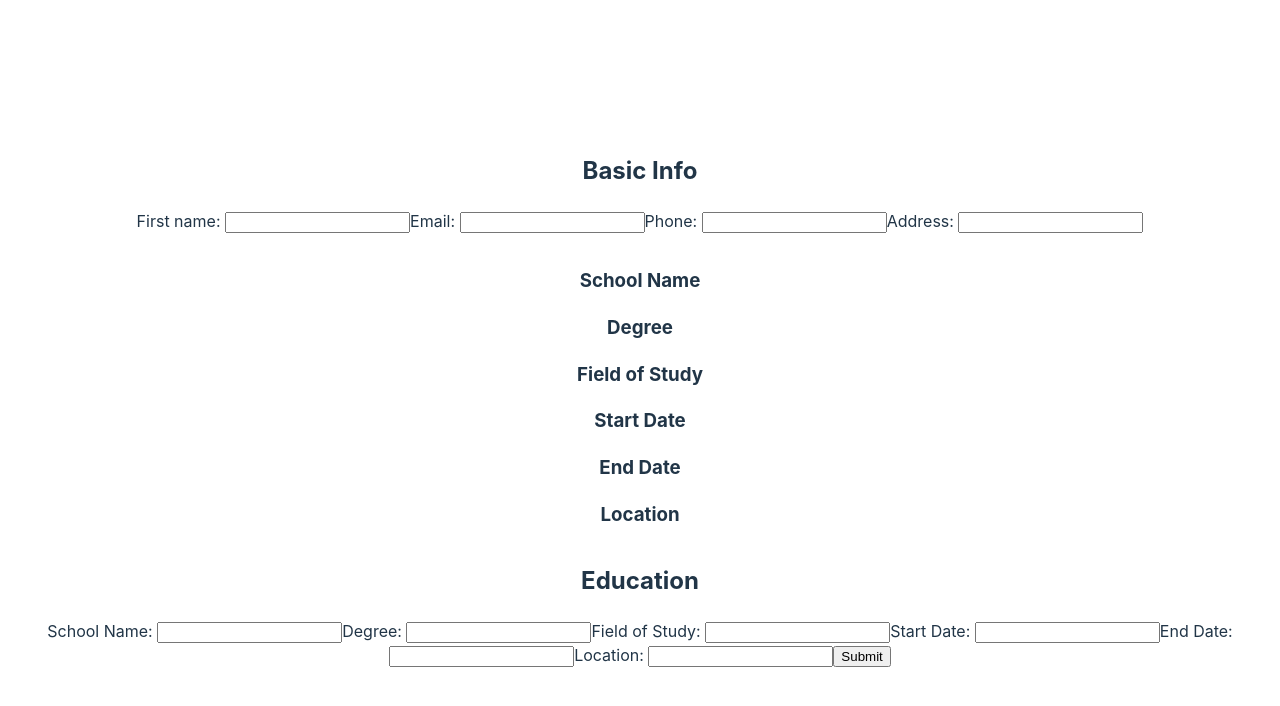
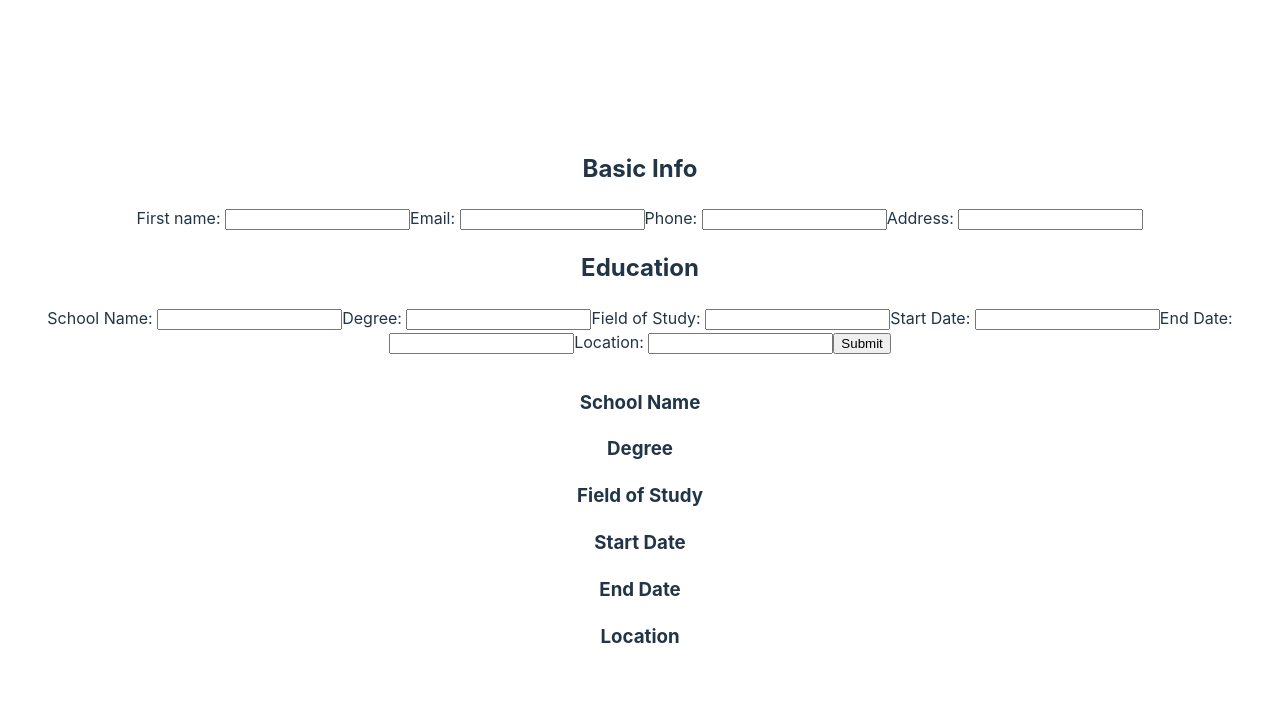
Before and after one commit to CraigMarc/cvBuilder, a React app: page / in a window 1280 px wide. Shown: the top 706 px of the page. Built offline with nearby package versions, Linux system fonts and the light colour scheme; the HTML template or start-up script is replaced by a standard one.

Commit message:
changed data structure

```diff
--- a/src/App.jsx
+++ b/src/App.jsx
@@ -17,18 +17,24 @@ function App() {
 
   const [edData, setEdData] = useState(
     {
-      schoolData:{
+      basicData: {
+        name: '',
+        email: '',
+        phone: '',
+        address: '',
+      },
+      schoolData: {
         schoolName: '',
         degree: '',
         fos: '',
         startDate: '',
         endDate: '',
         location: '',
-      }
+      },
     })
 
   //event handlers
-
+/*
   function handleNameChange(e) {
     setName(e.target.value);
   }
@@ -44,7 +50,7 @@ function App() {
   function handleAddressChange(e) {
     setAddress(e.target.value);
   }
-
+*/
   const handleSchoolSubmit = (event) => {
     event.preventDefault();
 
@@ -60,7 +66,7 @@ function App() {
   const handleSchoolChange = (event) => {
     const name = event.target.name;
     const value = event.target.value;
-    setEdData(values => ({...values, [name]: value}))
+    setEdData(values => ({ ...values, [name]: value }))
   }
 
 
@@ -70,30 +76,20 @@ function App() {
     <div>
 
       <BasicInfo
-        name={name}
-        email={email}
-        phone={phone}
-        address={address}
-        handleNameChange={handleNameChange}
-        handleEmailChange={handleEmailChange}
-        handlePhoneChange={handlePhoneChange}
-        handleAddressChange={handleAddressChange}
-      />
+        basicData={edData}
+        handleSchoolChange={handleSchoolChange}
 
-      <Resume
-        name={name}
-        email={email}
-        phone={phone}
-        address={address}
-        schoolData={edData}
       />
 
       <Education
         schoolData={edData}
         handleSchoolChange={handleSchoolChange}
         handleSchoolSubmit={handleSchoolSubmit}
+      />
 
+      <Resume
 
+        data={edData}
       />
 
 
--- a/src/BasicInfo.jsx
+++ b/src/BasicInfo.jsx
@@ -2,14 +2,8 @@ import React, { useState } from "react";
 
 function BasicInfo(props) {
     const {
-        phone,
-        address,
-        email,
-        name,
-        handleNameChange,
-        handleEmailChange,
-        handlePhoneChange,
-        handleAddressChange,
+        basicData,
+        handleSchoolChange,
 
       } = props;
 
@@ -20,31 +14,35 @@ function BasicInfo(props) {
             <label>
                 First name:{' '}
                 <input
-                    value={name}
-                    onChange={handleNameChange}
+                    value={basicData.name }
+                    name="name"
+                    onChange={handleSchoolChange}
                 />
             </label>
             <label>
                 Email:{' '}
                 <input
-                    value={email}
-                    onChange={handleEmailChange}
+                    value={basicData.email }
+                    name="email"
+                    onChange={handleSchoolChange}
                 />
             </label>
 
             <label>
                 Phone:{' '}
                 <input
-                    value={phone}
-                    onChange={handlePhoneChange}
+                    value={basicData.phone }
+                    name="phone"
+                    onChange={handleSchoolChange}
                 />
             </label>
 
             <label>
                 Address:{' '}
                 <input
-                    value={address}
-                    onChange={handleAddressChange}
+                    value={basicData.address }
+                    name="address"
+                    onChange={handleSchoolChange}
                 />
             </label>
 
--- a/src/Resume.jsx
+++ b/src/Resume.jsx
@@ -1,34 +1,31 @@
 function Resume(props){
 
     const {
-        phone,
-        address,
-        email,
-        name,
-        schoolData,
+
+        data,
       } = props;
 
-let schoolName = schoolData.schoolName
+let schoolName = data.schoolName
 
     return (
       <>
         <header>
 
-        <h1>{name}</h1>
-    <h2>{email}</h2>
-    <h2>{phone}</h2>
-    <h2>{address}</h2>
+        <h1>{data.name}</h1>
+    <h2>{data.email}</h2>
+    <h2>{data.phone}</h2>
+    <h2>{data.address}</h2>
 
 </header>
 
 <div>
-<h3>School Name {schoolData.schoolName}</h3>
-<h3>Degree {schoolData.degree}</h3>
-<h3>Field of Study {schoolData.fos}</h3>
-<h3>Start Date {schoolData.startDate}</h3>
-<h3>End Date {schoolData.endDate}</h3>
-<h3>Location {schoolData.location}</h3>
-<h1>{name}</h1>
+<h3>School Name {data.schoolName}</h3>
+<h3>Degree {data.degree}</h3>
+<h3>Field of Study {data.fos}</h3>
+<h3>Start Date {data.startDate}</h3>
+<h3>End Date {data.endDate}</h3>
+<h3>Location {data.location}</h3>
+
 
 </div>
 
```
Lines whose indentation alone changed are shown as unchanged.
